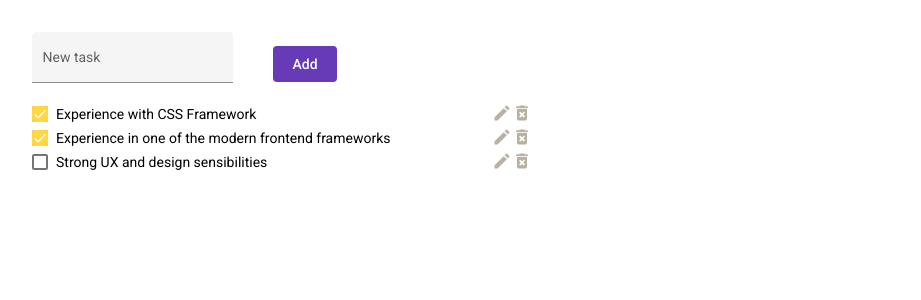
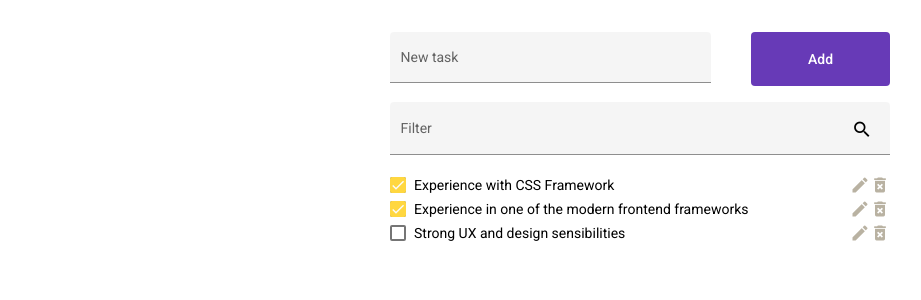
Before and after one commit to chiayaya/todolist, an Angular app: page / in a window 1280 px wide. Shown: the top 300 px of the page, without its empty margins (0-921 px from the left). Built offline with nearby package versions, Linux system fonts and the light colour scheme.

Commit message:
1. Add filter. 2. Beautify the page.

```diff
--- a/src/app/todolist/todolist.component.html
+++ b/src/app/todolist/todolist.component.html
@@ -1,5 +1,6 @@
+<div class="todo-list">
   <div class="task-creation-area">
-  <mat-form-field appearance="fill">
+    <mat-form-field appearance="fill" class="__new-task-input">
       <mat-label>New task</mat-label>
       <input matInput type="text" [(ngModel)]="newTask" class="__input">
       <button *ngIf="newTask" matSuffix mat-icon-button aria-label="Clear" (click)="newTask=''">
@@ -12,12 +13,23 @@
     </button>
   </div>
 
+  <mat-form-field appearance="fill">
+    <mat-label>Filter</mat-label>
+    <input matInput type="text" [(ngModel)]="filterText" class="__input" (blur)="filterList()">
+    <button matSuffix mat-icon-button aria-label="Search" (click)="filterList()">
+      <mat-icon>search</mat-icon>
+    </button>
+    <button *ngIf="filterText" matSuffix mat-icon-button aria-label="Clear" (click)="filterText=''">
+      <mat-icon>close</mat-icon>
+    </button>
+  </mat-form-field>
+
   <div class="all-list-area" *ngFor="let task of taskList; let i = index">
     <div class="row">
       <mat-checkbox clss="__task" [(ngModel)]="task.complete">
         <span *ngIf="editingIndex !== i; else showInput">{{task.description}}</span>
         <ng-template #showInput>
-        <input type="text"  [(ngModel)]="editingDescription" (blur)="saveTask(i)">
+          <input type="text" [(ngModel)]="editingDescription" (blur)="saveTask(i)">
         </ng-template>
       </mat-checkbox>
       <span class="__icon-group">
@@ -26,3 +38,4 @@
       </span>
     </div>
   </div>
+</div>
--- a/src/app/todolist/todolist.component.scss
+++ b/src/app/todolist/todolist.component.scss
@@ -1,6 +1,18 @@
+.todo-list {
+    display: flex;
+    margin: auto;
+    flex-direction: column;
+    width: 500px;
+}
+
 .task-creation-area {
+    display: flex;
+    .__new-task-input {
+        flex: 3;
+    }
     button {
-        margin-left: 40px;
+        margin: 0px 0px 16px 40px;
+        flex: 1;
     }
 }
 
--- a/src/app/todolist/todolist.component.ts
+++ b/src/app/todolist/todolist.component.ts
@@ -9,7 +9,9 @@ import { FormBuilder } from '@angular/forms';
 export class TodolistComponent implements OnInit {
 
   newTask = '';
+  filterText = '';
   taskList: Array<TaskRow> = [];
+  taskListOrigin: Array<TaskRow> = [];
   editingIndex: number | null = null;
   editingDescription: string = '';
   constructor(
@@ -24,6 +26,7 @@ export class TodolistComponent implements OnInit {
       {complete: false, description:'Strong UX and design sensibilities'}
     ];
     this.taskList = dummyTaskLists;
+    this.taskListOrigin = dummyTaskLists;
   }
 
   addTask() {
@@ -33,6 +36,18 @@ export class TodolistComponent implements OnInit {
     };
     this.taskList.push(newtask);
     this.newTask = '';
+  }
+
+  filterList() {
+    this.taskList = this.taskListOrigin;
+    if(this.filterText) {
+      this.taskList = this.taskList.filter(task => {
+        const lowerDescription = task.description.toLowerCase();
+        const lowerFilterText = this.filterText.toLowerCase();
+        return lowerDescription.includes(lowerFilterText)
+      });
+    }
+
   }
 
   editTask(i: number) {
```
Also changed, not shown: 1 other file (tests, documents, lock files or other folders). Lines whose indentation alone changed are shown as unchanged.
